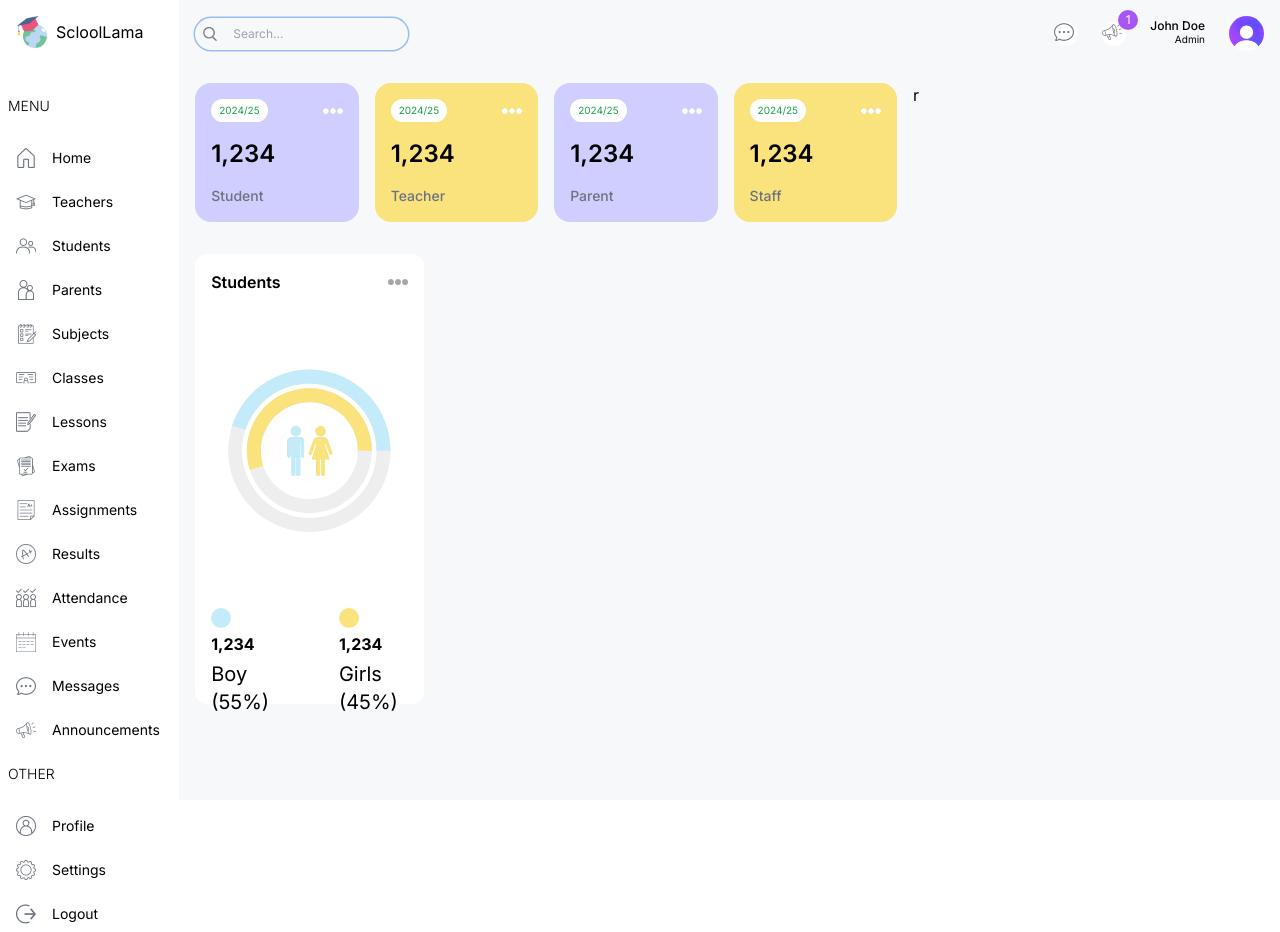
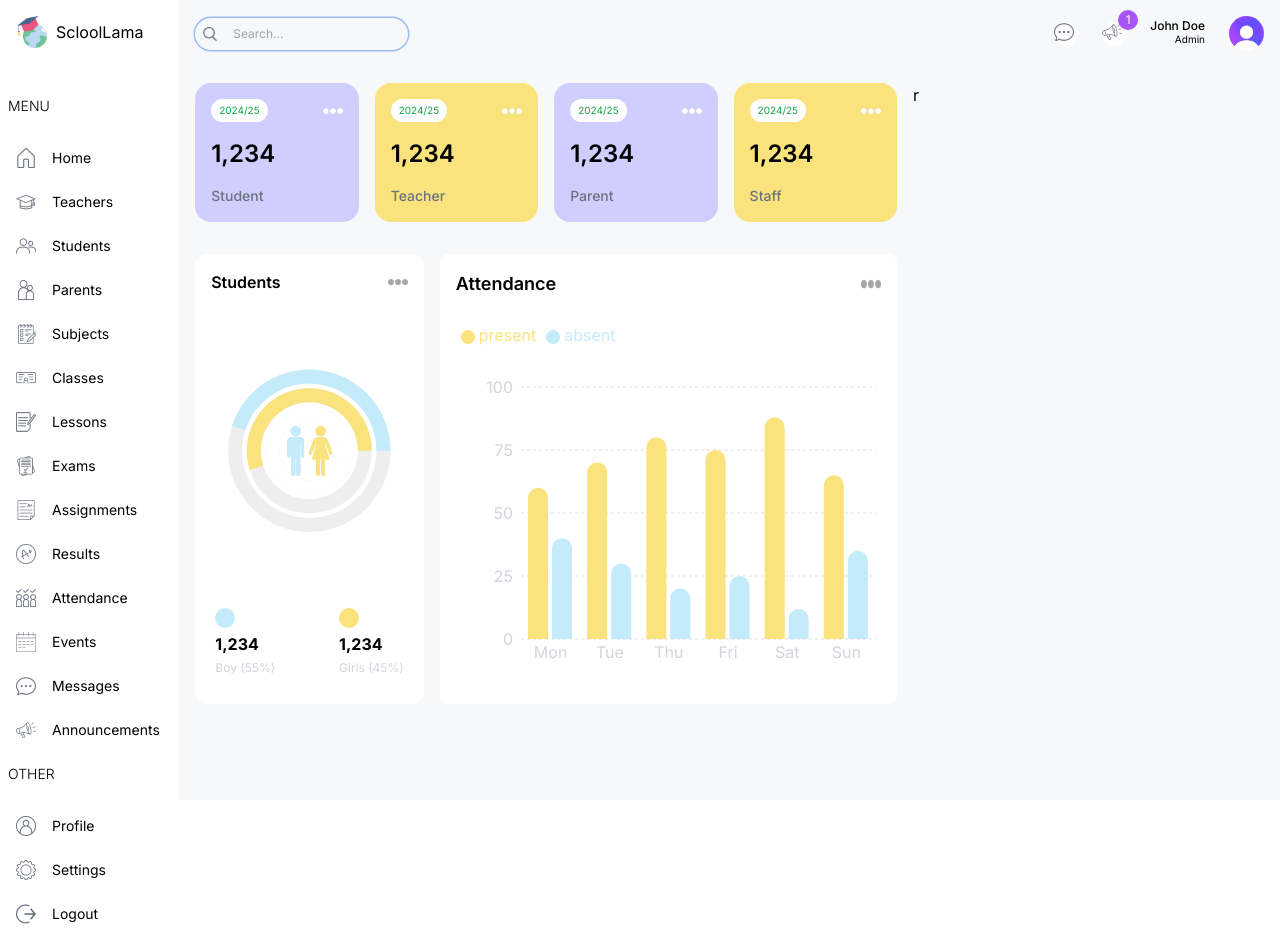
Before and after one commit to asif-hosain/School_-management_p, a Next.js app: page /admin in a window 1280 px wide. Built offline with nearby package versions, Linux system fonts and the light colour scheme.

Commit message:
barChart

```diff
--- a/src/app/(dashboard)/admin/page.tsx
+++ b/src/app/(dashboard)/admin/page.tsx
@@ -1,3 +1,4 @@
+import AtendanceChart from "@/components/AtendanceChart"
 import CountCharts from "@/components/CountCharts"
 import UserCard from "@/components/UserCard"
 
@@ -18,7 +19,7 @@ const AdminPage = () => {
         {/* {count chart} */}
         <div className="w-full lg:w-1/3 h-[450px]"><CountCharts/></div>
         {/* {attendance chart } */}
-        <div className="w-full lg:w-2/3 h-[450px]"></div>
+        <div className="w-full lg:w-2/3 h-[450px]"><AtendanceChart/></div>
       </div>
       {/* {bottomchart} */}
       <div></div>
--- /dev/null
+++ b/src/components/AtendanceChart.tsx
@@ -0,0 +1,68 @@
+"use client"
+
+import Image from 'next/image';
+import { BarChart, Bar, Rectangle, XAxis, YAxis, CartesianGrid, Tooltip, Legend, ResponsiveContainer } from 'recharts';
+
+const data = [
+  {
+    name: 'Mon',
+    present: 60,
+    absent: 40,
+  },
+  {
+    name: 'Tue',
+    present: 70,
+    absent: 30,
+  },
+  {
+    name: 'Thu',
+    present: 80,
+    absent: 20,
+  },
+  {
+    name: 'Fri',
+    present: 75,
+    absent: 25,
+  },
+  {
+    name: 'Sat',
+    present: 88,
+    absent: 12,
+  },
+  {
+    name: 'Sun',
+    present: 65,
+    absent: 35,
+  },
+
+];
+
+const AtendanceChart = () => {
+  return (
+    <div className='bg-white rounded-lg p-4 h-full'>
+    <div className='flex justify-between'>
+      <h1 className='text-lg font-semibold'>Attendance</h1>
+      <Image src="/moreDark.png" height={20} width={20} alt={''}/>
+    </div>
+    <ResponsiveContainer width="100%" height="90%">
+        <BarChart
+          width={500}
+          height={300}
+          data={data}
+          barSize={20}
+        >
+          <CartesianGrid strokeDasharray="3 3" vertical={false} stroke='#ddd'/>
+          <XAxis dataKey="name" tick={{fill:"#d1d5db"}} tickLine={false} axisLine={false} />
+          <YAxis axisLine={false} tick={{fill:"#d1d5db"}} tickLine={false} />
+          <Tooltip contentStyle={{ borderRadius:"10px", borderColor:"grey"}} />
+          <Legend align='left' verticalAlign='top' wrapperStyle={{ paddingTop: "20px", paddingBottom:"40px"}}/>
+          <Bar dataKey="present" fill="#FAE27C" activeBar={<Rectangle/>}
+          legendType='circle' radius={[10,10,0,0]} />
+          <Bar dataKey="absent" fill="#C3EBFA" activeBar={<Rectangle/>} legendType='circle' radius={[10,10,0,0]}/>
+        </BarChart>
+      </ResponsiveContainer>
+    </div>
+  )
+}
+
+export default AtendanceChart
--- a/src/components/CountCharts.tsx
+++ b/src/components/CountCharts.tsx
@@ -47,19 +47,19 @@ const CountCharts = () => {
   <Tooltip />
 </RadialBarChart>
 </ResponsiveContainer>
-<Image src="/malefemale.png" width={50} height={50} className=" absolute top-1/2 left-1/2 -translate-x-1/2 -translate-y-1/2"/>
+<Image src="/malefemale.png" width={50} height={50} className=" absolute top-1/2 left-1/2 -translate-x-1/2 -translate-y-1/2" alt={""}/>
         </div>
         {/* {bottom } */}
         <div className="flex justify-center gap-16 " >
           <div className="flex flex-col gap-1">
             <div className="rounded-full w-5 h-5 bg-lamaSky"/>
             <h1 className="font-bold">1,234</h1>
-            <h2 className="text-xl text-grey-300">Boy (55%)</h2>
+            <h2 className="text-xs text-gray-300">Boy (55%)</h2>
           </div>
           <div className="flex flex-col gap-1">
             <div className="rounded-full w-5 h-5 bg-lamaYellow"/>
             <h1 className="font-bold">1,234</h1>
-            <h2 className="text-xl text-grey-300">Girls (45%)</h2>
+            <h2 className="text-xs text-gray-300">Girls (45%)</h2>
           </div>
         </div>
     </div>
```
